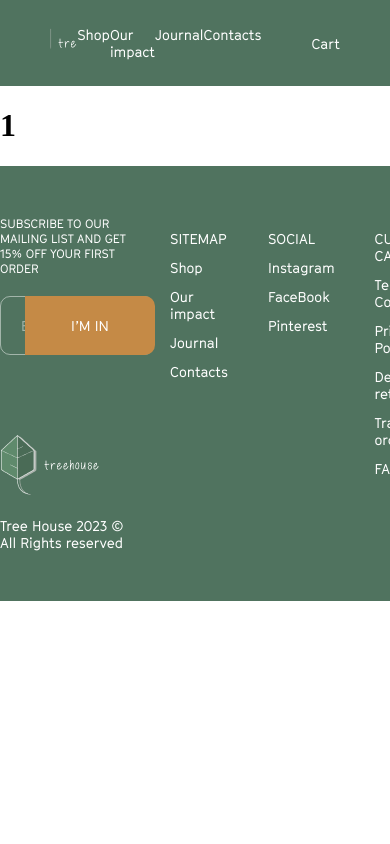
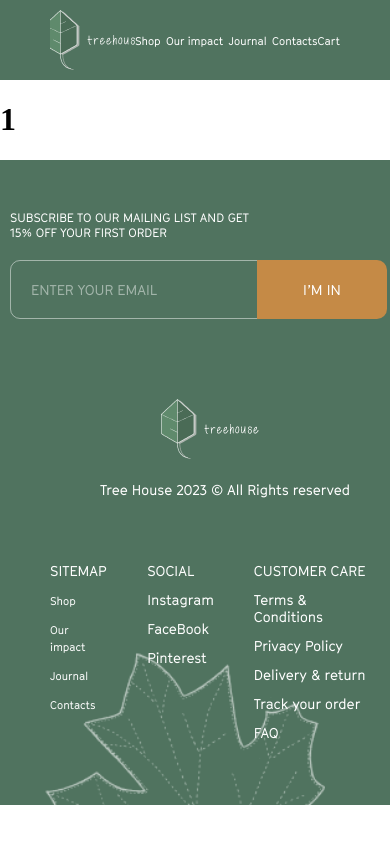
Before and after one commit to DendiRob/clothingShop, a React (Create React App) app: page /shop/1 in a window 390 px wide. Shown: the top 844 px of the page. Built offline with nearby package versions, Linux system fonts and the light colour scheme.

Commit message:
begining adoptation dashboard

```diff
--- a/src/components/dashboard/dashboard.js
+++ b/src/components/dashboard/dashboard.js
@@ -30,6 +30,7 @@ const Dashboard = observer(() => {
                 right: (location.pathname === "/") ? "0": 'none'
 
             }}>
+                <div className="dashboard__nav_container">
                     <Link to="/" className="dashboard__nav_label"></Link>
                             <ul className="dashboard__nav_wrapper">
                                 <Link to="/shop" className="dashboard__nav-item">Shop</Link>
@@ -38,6 +39,7 @@ const Dashboard = observer(() => {
                                 <Link to="contacts" className="dashboard__nav-item">Contacts</Link>
                             </ul>
                     <Link to="/cart" className="dashboard__nav_cart" >Cart</Link>
+                </div>
             </header>
             <Outlet />
             <footer className="dashboard__footer"  style={{
--- a/src/components/dashboard/dashboard.sass
+++ b/src/components/dashboard/dashboard.sass
@@ -1,12 +1,8 @@
 .dashboard
     &__nav
         background-color: #50735F
-        margin: 0 auto
         z-index: 10
-        display: flex
-        justify-content: space-between
         padding: 10px 50px 10px 50px
-        align-items: center
         &_label
             background: url("./img/menu.png") no-repeat 50%/cover
             height: 60px
@@ -33,14 +29,29 @@
             vertical-align: bottom
             cursor: pointer
             text-decoration: none
+        &_container
+            display: flex
+            justify-content: space-between
+            align-items: center
+            max-width: 1140px
+            margin: 0 auto
     &__footer
         background-color: #50735F
-        padding: 50px 0 50px 0
+        padding: 50px 10px 50px 10px
+        position: relative
         &_wrapper
             display: flex
             justify-content: space-between
             max-width: 1140px
             margin: 0 auto
+        &_leaf
+            background: url("./img/footerleaf.png") no-repeat 50%/cover
+            width: 300px
+            height: 200px
+            position: absolute
+            left: 50%
+            transform: translateX(-50%)
+            bottom: 0
         &_right
             display: flex
             justify-content: space-between
@@ -67,6 +78,7 @@
             color: #fff
             text-transform: uppercase
             list-style-type: none
+            z-index: 10
             &-item
                 font-family: GT Cinetype Regular
                 font-size: 14px
@@ -98,7 +110,6 @@
                 max-width: 450px
                 max-height: 55
             &-email form input
-                overflow: hidden
                 position: relative
                 font-family: GT Cinetype Regular
                 width: 100%
@@ -121,3 +132,48 @@
                 color: #fff
                 text-transform: uppercase
                 max-width: 250px
+// media
+
+@media (max-width:843px)
+    .dashboard
+        &__footer
+            &_wrapper
+                display: block
+            &_left
+                margin: 0 auto
+            &_label
+                margin: 0 auto
+                margin-top: 80px
+            &_rights
+                text-align: center
+            &_right
+                margin: 0 auto
+                margin-top: 50px
+@media (max-width:625px)
+    .dashboard
+        &__footer
+            &_input
+                &-email form input
+                    width: 77%
+        &__nav
+            &-item
+                font-size: 11px
+            &_cart
+                font-size: 11px
+            &_wrapper
+                width: 215px
+@media (max-width:506px)
+    .dashboard
+        &__footer
+            &_input
+                &-email form input
+                    width: 60%
+                &-btn
+                    right: 53px
+            &_left
+                width: 430px
+        &__nav
+            &-item
+                font-size: 11px
+            &_wrapper
+                padding: 0
--- a/src/components/pages/MainPage/MainPage.js
+++ b/src/components/pages/MainPage/MainPage.js
@@ -2,8 +2,6 @@ import { React } from "react";
 import './MainPage.sass';
 import { Link } from 'react-router-dom';
 import Slider from '../../slider/slider';
-import { AwareModal } from "../../modal";
-import awareState from "../../../store/awareState";
 import { observer } from "mobx-react-lite";
 
 
@@ -89,7 +87,6 @@ const MainPage = observer(() => {
                 </div>
                 <div className="MainPage__slider_background"></div>
             </div>
-            {awareState.activeModal? <AwareModal /> : '' }
         </div>
     )
 })
```
Also changed, not shown: src/components/modal/modal.sass (line endings or trailing spaces). Lines whose indentation alone changed are shown as unchanged.
